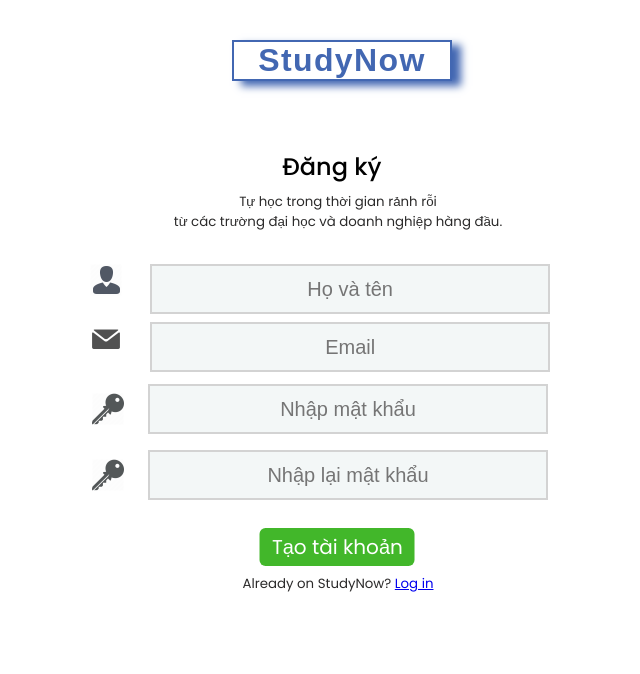
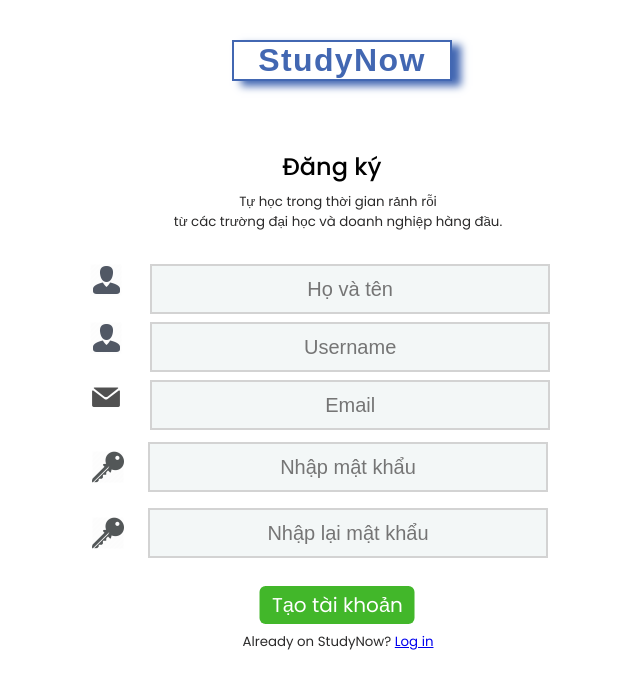
Before and after one commit to tvhoang12/ttcsPTIT, a Django app: page /signup/ in a window 1280 px wide. Shown: the top 674 px of the page, without its empty margins (318-958 px from the left). Run offline with Django 5.2, Linux system fonts and the light colour scheme; some web fonts are replaced.

Commit message:
30-03-2025

```diff
--- a/sourceCode/lms_website/app/admin.py
+++ b/sourceCode/lms_website/app/admin.py
@@ -4,7 +4,7 @@ from .models import Users, Courses, Videos
 # Hiển thị chi tiết Users trong admin
 @admin.register(Users)
 class UsersAdmin(admin.ModelAdmin):
-    list_display = ("id", "first_name", "last_name", "email", "phone", "created_at")  # Cột hiển thị
+    list_display = ("id", "first_name", "last_name", "email", "created_at")  # Cột hiển thị
     search_fields = ("first_name", "last_name", "email")  # Cho phép tìm kiếm
     list_filter = ("created_at",)  # Bộ lọc
     ordering = ("id",)  # Sắp xếp theo ID
--- a/sourceCode/lms_website/app/templates/pages/signup.html
+++ b/sourceCode/lms_website/app/templates/pages/signup.html
@@ -12,7 +12,7 @@
 
 <body>
   <div class="auth">
-    <a href="{% url 'home' %}" style="text-decoration: none;">
+    <a href="{% url 'start' %}" style="text-decoration: none;">
       <h1 class='auth-logo'>StudyNow</h1>
     </a>
 
@@ -25,24 +25,29 @@
       <div class="auth-form">
         <div class="entries">
           <img src="{% static 'background/user.png' %}">
-          <input class="input" type="text" placeholder="Họ và tên" required>
+          <input class="input" type="text" placeholder="Họ và tên" name = "fullName" required>
+        </div>
+
+        <div class="entries">
+          <img src="{% static 'background/user.png' %}">
+          <input class="input" type="text" placeholder="Username" name="username"required>
         </div>
 
         <div class="entries">
           <img src="{% static 'background/email.png' %}">
-          <input class="input" type="email" placeholder="Email" autocomplete="on" required>
+          <input class="input" type="email" placeholder="Email" name="email" autocomplete="on" required>
         </div>
 
         <div id="entries">
           <img src="{% static 'background/lock.png' %}">
-          <input class="input" type="password" placeholder="Nhập mật khẩu" required>
+          <input class="input" type="password" placeholder="Nhập mật khẩu" name="password"required>
         </div>
         <div id="entries">
           <img src="{% static 'background/lock.png' %}">
-          <input class="input" type="password" placeholder="Nhập lại mật khẩu" required>
+          <input class="input" type="password" placeholder="Nhập lại mật khẩu" name="confirmPassword" required>
         </div>
       </div>
-      <a href="{% url 'home' %}" style="text-decoration: none;"><input class="create-account" type="submit"
+      <a href="{% url 'start' %}" style="text-decoration: none;"><input class="create-account" type="submit"
           value="Tạo tài khoản"></a>
     </form>
     <p class="p2" style="text-align: center;">Already on StudyNow? <a href="{% url 'login' %}">Log in</a></p>
--- a/sourceCode/lms_website/app/views.py
+++ b/sourceCode/lms_website/app/views.py
@@ -1,11 +1,16 @@
 from django.shortcuts import render, redirect
 from django.http import HttpResponse
-from django.contrib.auth import authenticate, login
+from django.contrib.auth import authenticate, login, get_user_model
 from django.contrib import messages
+from django.contrib.auth.decorators import login_required
+from django.views.decorators.csrf import csrf_exempt
+from .models import Users, Courses, Videos
+
+User = get_user_model()
 
 def login_view(request):
     if request.method == "POST":
-        username = request.POST.get("email")
+        username = request.POST.get("username")
         password = request.POST.get("password")
 
         # Kiểm tra tài khoản trong hệ thống
@@ -16,29 +21,55 @@ def login_view(request):
             return redirect("home")  # Điều hướng đến trang chính sau khi đăng nhập thành công
         else:
             messages.error(request, "Invalid username or password")  # Hiển thị lỗi nếu đăng nhập sai
-
-    return render(request, "pages/login.html")  # Render lại trang login nếu đăng nhập thất bại
+            return redirect("login")  # Quay lại trang đăng nhập
+    else:
+        return render(request, "pages/login.html")
 
 def signup_view(request):
     if request.method == "POST":
-        fullName = request.POST.get("fullName")
+        full_name = request.POST.get("fullName")  # Lấy họ tên
+        username = request.POST.get("username")
         email = request.POST.get("email")
-        username = request.POST.get("username")
         password = request.POST.get("password")
         confirm_password = request.POST.get("confirmPassword")
 
-        # Xử lý đăng ký (chẳng hạn, kiểm tra với database)
-        if email and username and password and confirm_password:
-            if password == confirm_password:
-                return HttpResponse(f"Đăng ký thành công! Email: {email}, Username: {username}, Password: {password}")
-            else:
-                return HttpResponse("Mật khẩu không khớp.")
-        else:
-            return HttpResponse("Vui lòng nhập đầy đủ thông tin.")
+        # ✅ Kiểm tra dữ liệu hợp lệ
+        if not all([full_name, username, email, password, confirm_password]):
+            messages.error(request, "Vui lòng nhập đầy đủ thông tin.")
+            return redirect("signup")
 
-    return render(request, "pages/signup.html")  # Hiển thị trang signup nếu chưa submit form
+        if password != confirm_password:
+            messages.error(request, "Mật khẩu nhập lại không khớp.")
+            return redirect("signup")
 
-from django.shortcuts import render
+        if User.objects.filter(username=username).exists():
+            messages.error(request, "Tên người dùng đã tồn tại.")
+            return redirect("signup")
+
+        if User.objects.filter(email=email).exists():
+            messages.error(request, "Email đã được sử dụng.")
+            return redirect("signup")
+
+        # ✅ Tách họ và tên
+        name_parts = full_name.split(" ", 1)
+        first_name = name_parts[0]
+        last_name = name_parts[1] if len(name_parts) > 1 else ""
+
+        # ✅ Tạo user mới
+        user = User.objects.create(
+            first_name=first_name,
+            last_name=last_name,
+            username=username,
+            email=email,
+        )
+
+        user.set_password(password)  # Băm mật khẩu đúng chuẩn Django
+        user.save()  # Lưu user vào cơ sở dữ liệu
+
+        messages.success(request, "Đăng ký thành công! Bạn có thể đăng nhập.")
+        return redirect("login")
+
+    return render(request, "pages/signup.html")
 
 def start_view(request):
     return render(request, "index.html")
```
Also changed, not shown: sourceCode/lms_website/app/models.py (+4 -19 lines), sourceCode/lms_website/app/templates/pages/login.html (+8 -2 lines), sourceCode/lms_website/app/migrations/0001_initial.py, sourceCode/lms_website/db.sqlite3.
